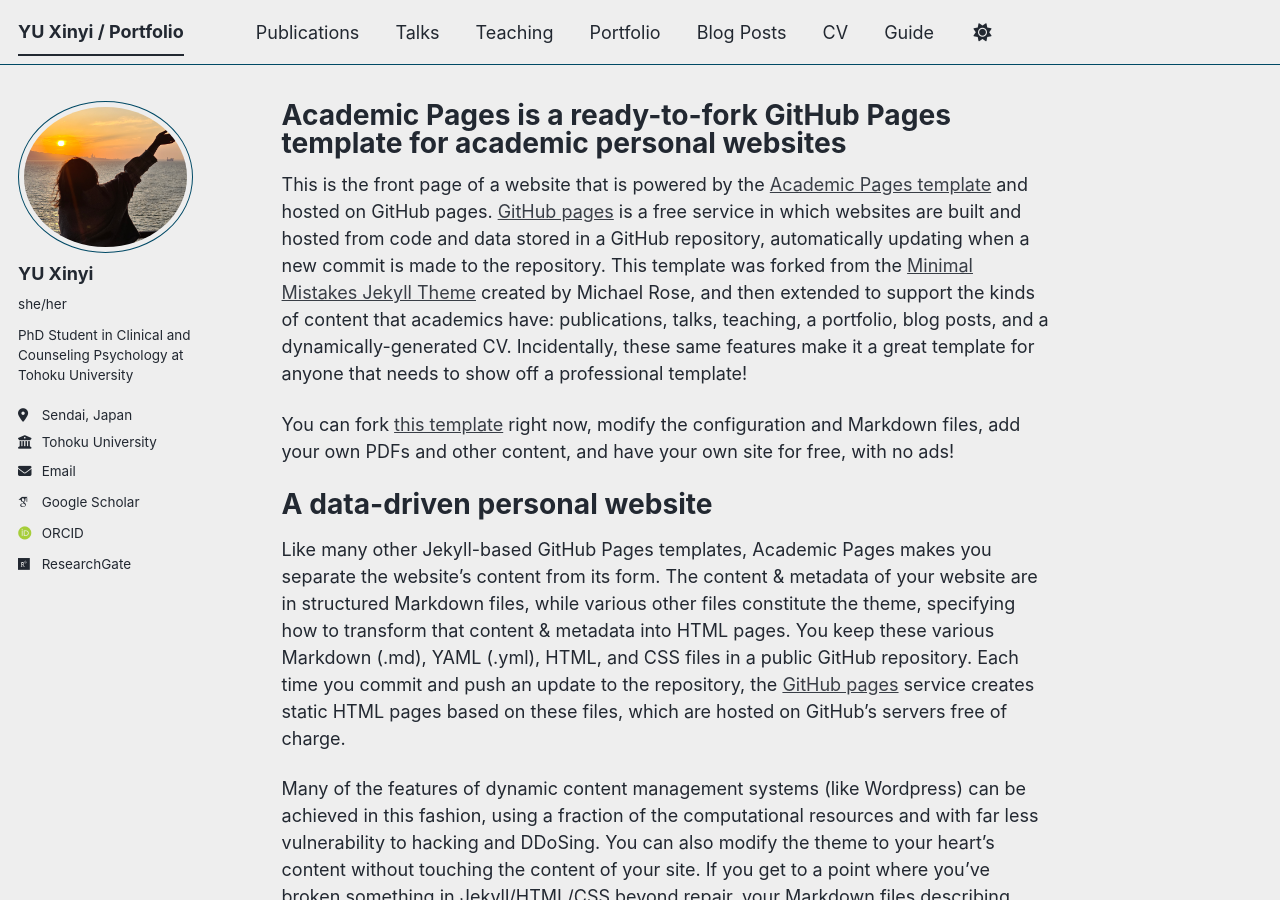
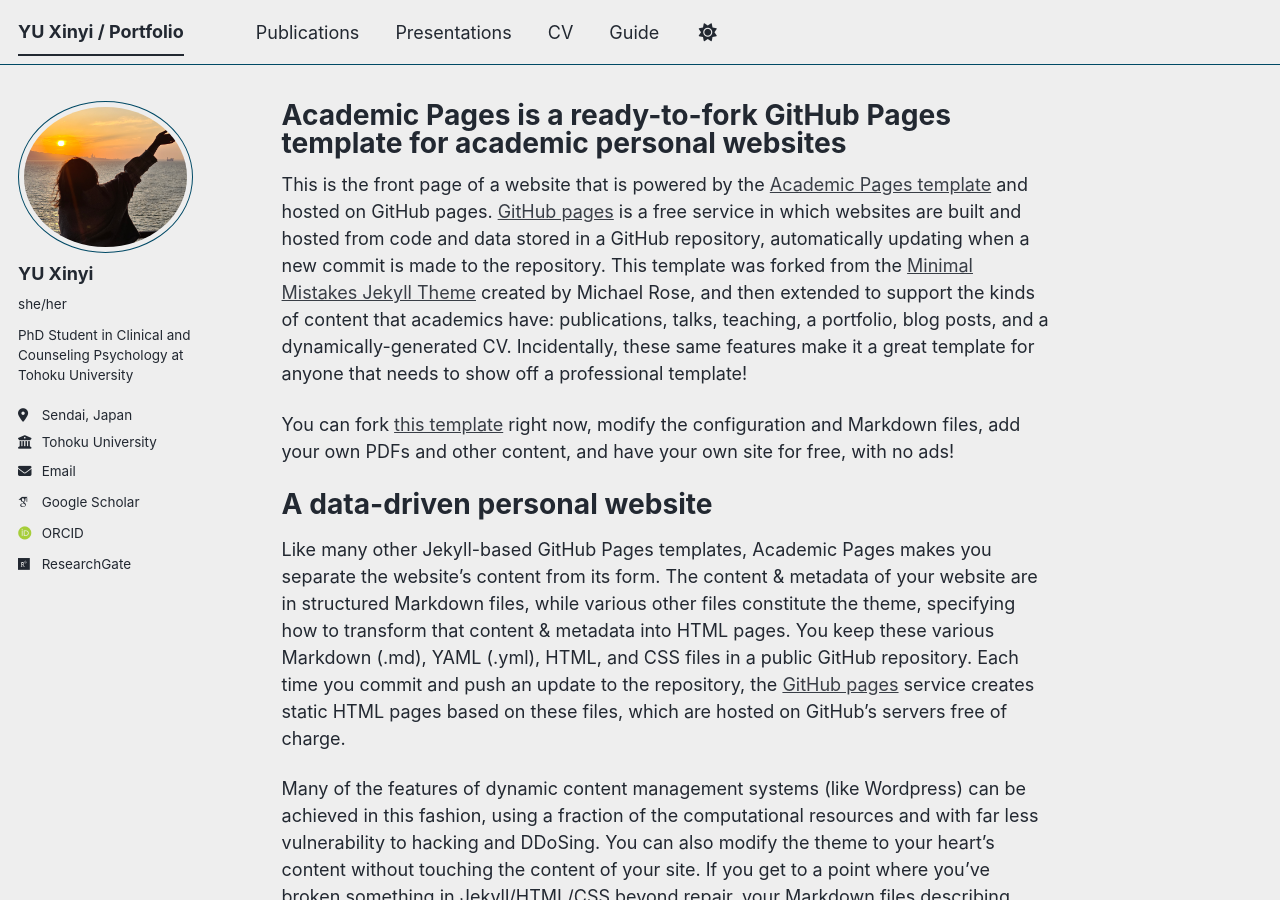
Before and after one commit to north119/north119.github.io, a Jekyll site: the page built from _pages/about.md, in a window 1280 px wide and 900 px high. Built offline with Jekyll 4.4.1, drawn with Linux system fonts in a browser that asks for light colours; some web fonts are replaced; a script bundle is joined from its source files by our own code; library files that are not in the unit come from our copies.

Commit message:
Update navigation.yml

```diff
--- a/_data/navigation.yml
+++ b/_data/navigation.yml
@@ -11,16 +11,16 @@
   - title: "Publications"
     url: /publications/
 
-  - title: "Talks"
+  - title: "Presentations"
     url: /talks/
 
-  - title: "Teaching"
+ # - title: "Teaching"
     url: /teaching/
 
-  - title: "Portfolio"
+ # - title: "Portfolio"
     url: /portfolio/
 
-  - title: "Blog Posts"
+ # - title: "Blog Posts"
     url: /year-archive/
 
   - title: "CV"
```
